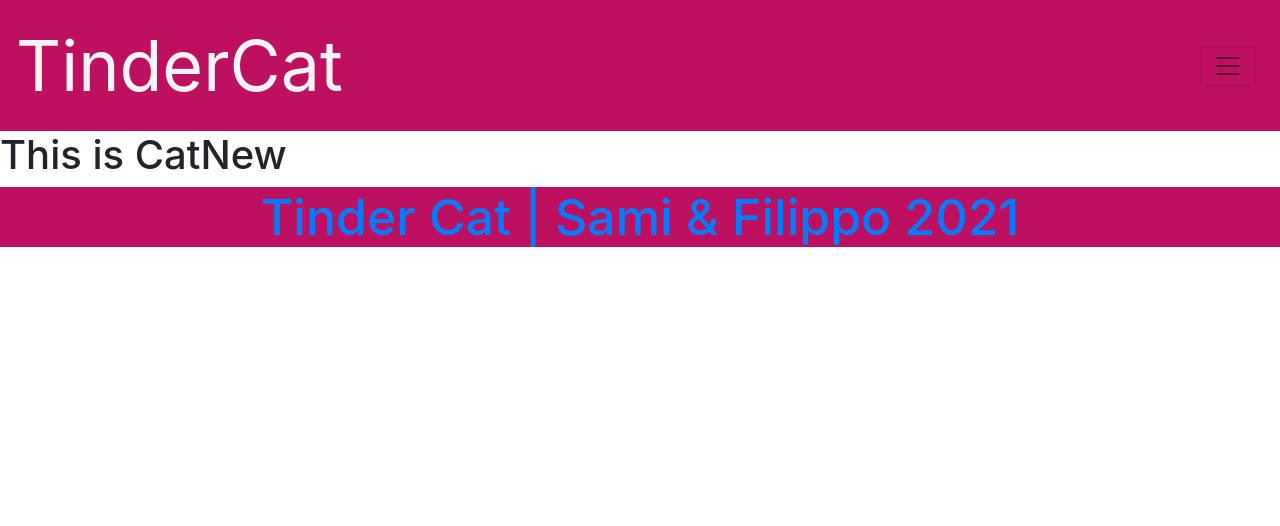
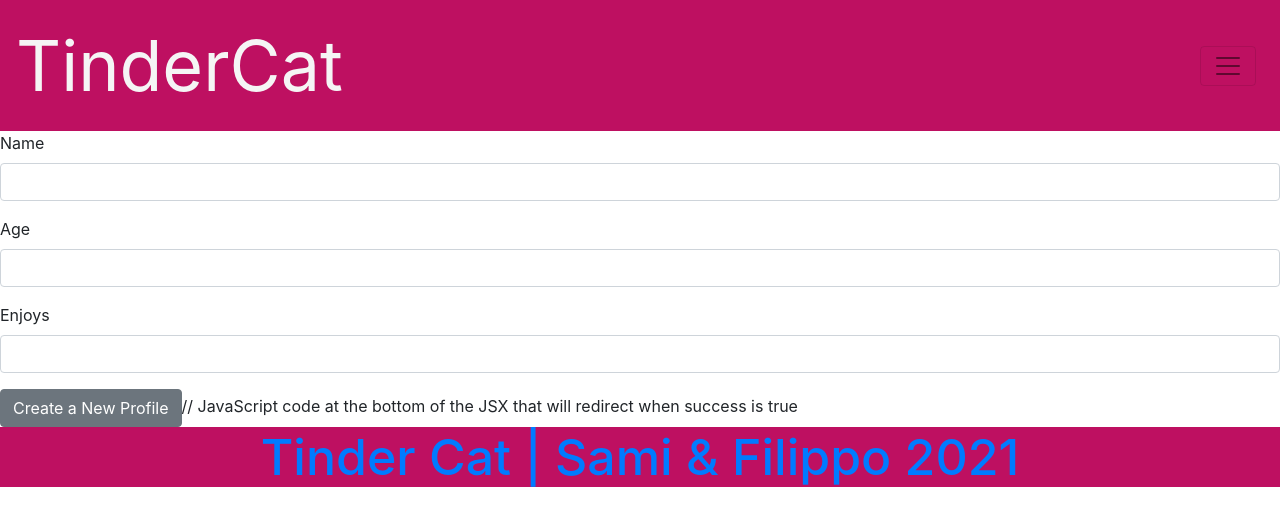
Before and after one commit to learn-academy-2020-echo/cat-tinder-frontend-sami-filippo, a React (Create React App) app: page /catnew in a window 1280 px wide. Shown: the top 526 px of the page. Built offline with nearby package versions, Linux system fonts and the light colour scheme.

Commit message:
create functionality completed

```diff
--- a/src/App.js
+++ b/src/App.js
@@ -23,6 +23,13 @@
       cats: cats
     }
   }
+
+
+  createNewCat = (newcat) => {
+    console.log(newcat)
+  }
+
+
   render(){
     return (
       <div>
@@ -50,9 +57,17 @@
         />
 
 
-        <Route path="/catnew" component={ CatNew } />
+        {/* <Route path="/catnew" component={ CatNew } /> */}
+
+        <Route
+        path="/catnew"
+        render={ (props) => <CatNew createNewCat={ this.createNewCat }/> }
+        />
+
+
         <Route path="/catedit/:id" component={ CatEdit } />
         <Route component={ NotFound }/>
+
       </Switch>
 
     </Router>
--- a/src/pages/CatNew.js
+++ b/src/pages/CatNew.js
@@ -1,11 +1,98 @@
 import React, { Component } from 'react';
+import { Form,  FormGroup,  Input, Label, Button } from 'reactstrap'
+
+// react-router import
+import { Redirect } from 'react-router-dom'
+
 
 class CatNew extends Component {
+
+    constructor(props){
+        super(props)
+        this.state = {
+          form:{
+            name: "",
+            age: "",
+            enjoys: ""
+          },
+
+          success: false
+        }
+      }
+
+
+
+      handleChange = (e) => {
+        // destructuring form out of state
+        let { form } = this.state
+        form[e.target.name] = e.target.value
+        // setting state to the updated form
+        this.setState({ form: form })
+      }
+
+
+      handleSubmit = (e) => {
+        // keeps react from refreshing the page unnecessarily
+        e.preventDefault()
+        this.props.createNewCat(this.state.form)
+        this.setState({ success: true })
+      }
+
+
     render() {
         return (
-            <div>
-               <h1>This is CatNew</h1>
-            </div>
+            <React.Fragment>
+
+
+               <Form>
+
+                    <FormGroup>
+                    <Label>Name</Label>
+                    <Input
+                    type="text"
+                    name="name"
+                    onChange={ this.handleChange }
+                    value={ this.state.form.name }
+                    />
+                    </FormGroup>
+
+                    <FormGroup>
+                    <Label>Age</Label>
+                    <Input
+                    type="number"
+                    name="age"
+                    onChange={ this.handleChange }
+                    value={ this.state.form.age }
+                    />
+                    </FormGroup>
+
+                    <FormGroup>
+                    <Label>Enjoys</Label>
+                    <Input
+                    type="text"
+                    name="enjoys"
+                    onChange={ this.handleChange }
+                    value={ this.state.form.enjoys }
+                    />
+                    </FormGroup>
+
+
+                </Form>
+
+                <Button
+                name="submit"
+                color="secondary"
+                onClick={ this.handleSubmit }
+                >
+                Create a New Profile
+                </Button>
+
+
+                // JavaScript code at the bottom of the JSX that will redirect when success is true
+                { this.state.success && <Redirect to="/catindex" />}
+
+
+            </React.Fragment>
         );
     }
 }
```
Also changed, not shown: src/components/Footer.js (line endings or trailing spaces), 1 other file (tests, documents, lock files or other folders).
